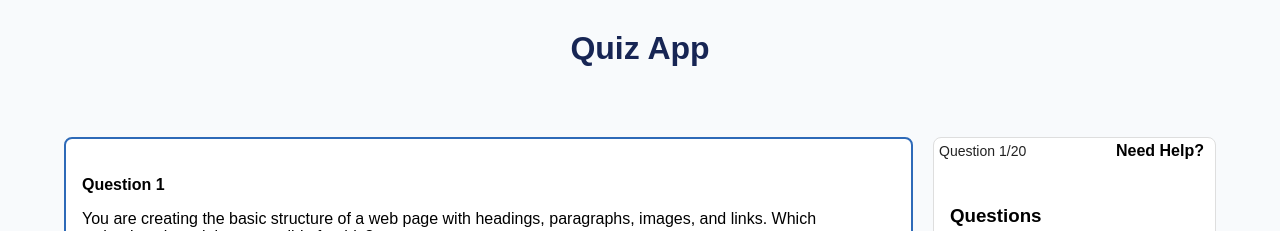
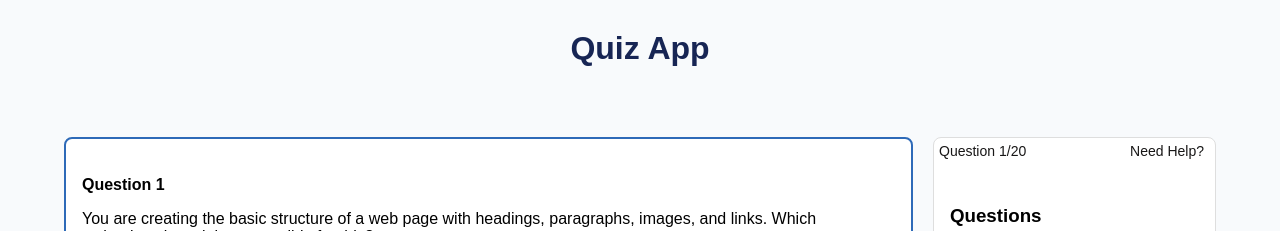
Before and after one commit to mpano04/quiz-app, a React (Vite) app: page / in a window 1280 px wide. Shown: the top 231 px of the page. Built offline with nearby package versions, Linux system fonts and the light colour scheme.

Commit message:
CSS update to need help button

```diff
--- a/src/App.css
+++ b/src/App.css
@@ -113,13 +113,19 @@ body {
     margin: 5px;
     font-size: 14px;
     font-weight: 500;
-    color: #222;
+    color: #181717;
 }
 
 .need-help{
+    position: relative;
+}
+.need-help button{
+    background: none;
+    border: none;
     font-size: 14px;
-    font-weight: 500;
-    color: #222;
+    font-weight: 200;
+    font-size: 14px;
+    color: #181717;
     cursor: pointer;
     margin-right: 5px;
 }
@@ -140,13 +146,3 @@ body {
         gap: 1.5rem;
     }
 }
-
-.need-help{
-    position: relative;
-}
-.need-help button{
-    background: none;
-    border: none;
-    font-size: 16px;
-    font-weight: 600;
-}
```
